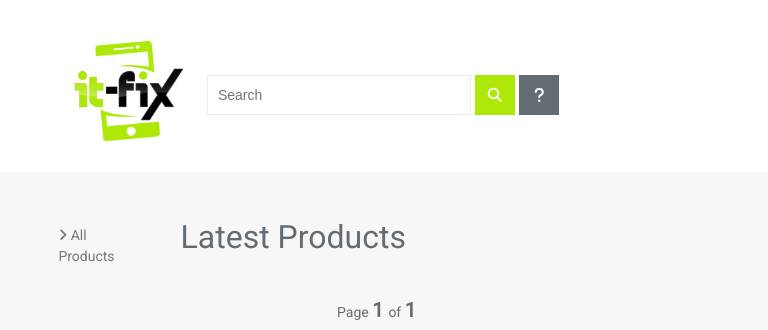
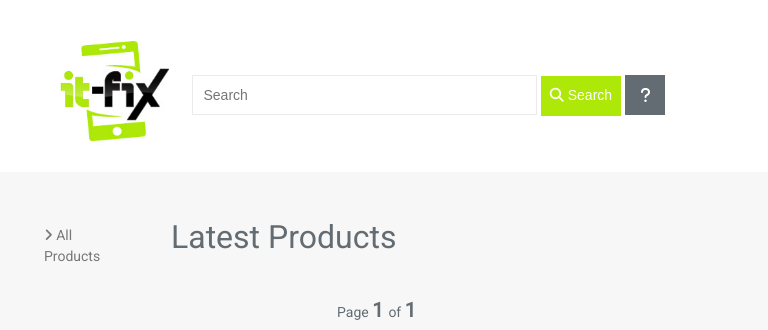
Before and after one commit to ignasgri/MobileShop, a Django app: page / in a window 768 px wide. Shown: the top 330 px of the page. Run offline with Django 3.2, Linux system fonts and the light colour scheme; data that the repository does not hold is empty; some libraries are stand-ins or nearby versions.

Commit message:
git ignore updaed, css changes

```diff
--- a/itfix/settings.py
+++ b/itfix/settings.py
@@ -83,7 +83,7 @@ WSGI_APPLICATION = 'itfix.wsgi.application'
 # https://docs.djangoproject.com/en/1.11/ref/settings/#databases
 
 # ONLINE DATABASE
-DATABASES={'default': dj_database_url.parse('postgres://zplwwsugbmcswx:cc417dc7114e396e790ef9418b76c9ed5a2384502cceb80ebcf8aa05ab4f0c9a@ec2-54-217-218-80.eu-west-1.compute.amazonaws.com:5432/d1gkc6flij4h1c')}
+# DATABASES={'default': dj_database_url.parse('postgres://zplwwsugbmcswx:cc417dc7114e396e790ef9418b76c9ed5a2384502cceb80ebcf8aa05ab4f0c9a@ec2-54-217-218-80.eu-west-1.compute.amazonaws.com:5432/d1gkc6flij4h1c')}
 DATABASES = {'default': dj_database_url.parse(os.environ.get('DATABASE_URL')) }
 
 #LOCAL DATABASE
--- a/static/css/edit.css
+++ b/static/css/edit.css
@@ -232,6 +232,7 @@ table.table.table-striped > tbody > tr{
     width: 100%!important;
     max-width: 250px!important;
     margin: auto!important;
+    margin-bottom: 10px!important;
 }
 .buy-box {
     width: 50%!important;
@@ -277,109 +278,21 @@ table.table.table-striped > tbody > tr{
 .modal-title{
     font-size: 25px;
 }
-}
-
-@media only screen and (min-width: 480px) and (max-width: 540px){
-.card{
-        top: -140px;
-        margin-left: 110px!important;
-}
-.container{
-    width: 90%!important;
-    /* max-width: 100%; */
-}
-.md-modal{
-    width: 65%!important;
-    font-size: 65%!important;
-}
-.modal-img{
-    width: 100%!important;
-}
-.modal-img-main{
-    width: 100%!important;
-    position: relative;
-}
-.inline-buttons{
-    font-size: 14px;
-}
-.grouped-buttons{
-    margin: auto;
-    float: right;
-    margin-top: 10px;
-}
 .search-button {
     color: #fff;
     background-color: #aee808;
     height: 40px;
-    width: 40px;
+    max-width: 80px;
 }
-.search-button span {
-    display: none;
-  }
-.search-button:after {
-    font-family: FontAwesome;
-    content: '\f002';
-}
-.search-bar input{
-    width: 100%;
+.search-bar input {
+    max-width: 50%;
     margin: auto;
     height: 40px;
     border-width: none!important;
-}}
+}
+}
 
-@media screen and (min-width: 541px) and (max-width: 769px){
-/* .card{
-    left: 40px!important;
-} */
-.categories-list{
-    width: 200px;
-}
-.container{
-    width: 90%!important;
-    /* max-width: 100%; */
-}
-.md-modal{
-    width: 65%!important;
-    max-height: 95%!important;
-    font-size: 70%!important;
-}
-.modal-img{
-    width: 100%!important;
-    display: inline-block;
-    padding-bottom: 0px!important;
-}
-.modal-img-main{
-    width: 100%!important;
-    /* display: inline-block;
-    padding-bottom: 0px!important; */
-}
-.inline-buttons{
-    font-size: 14px;
-}
-/* .grouped-buttons{
-    display: inline;
-    float: right;
-    margin-top: 5px;
-} */
-.search-button {
-    color: #fff;
-    background-color: #aee808;
-    height: 40px;
-    width: 40px;
-}
-.search-button span {
-    display: none;
-  }
-.search-button:after {
-    font-family: FontAwesome;
-    content: '\f002';
-}
-.search-bar input{
-    width: 40%;
-    height: 40px;
-    border-width: none!important;
-}}
-@media screen and (min-width: 770px) and (max-width: 1024px){
+@media screen and (min-width: 481px) and (max-width: 1024px){
 .md-modal {
     width: 65%!important;
     max-height: 95%!important;
```
Also changed, not shown: images/note8.jpg (deleted), 1 other file.
